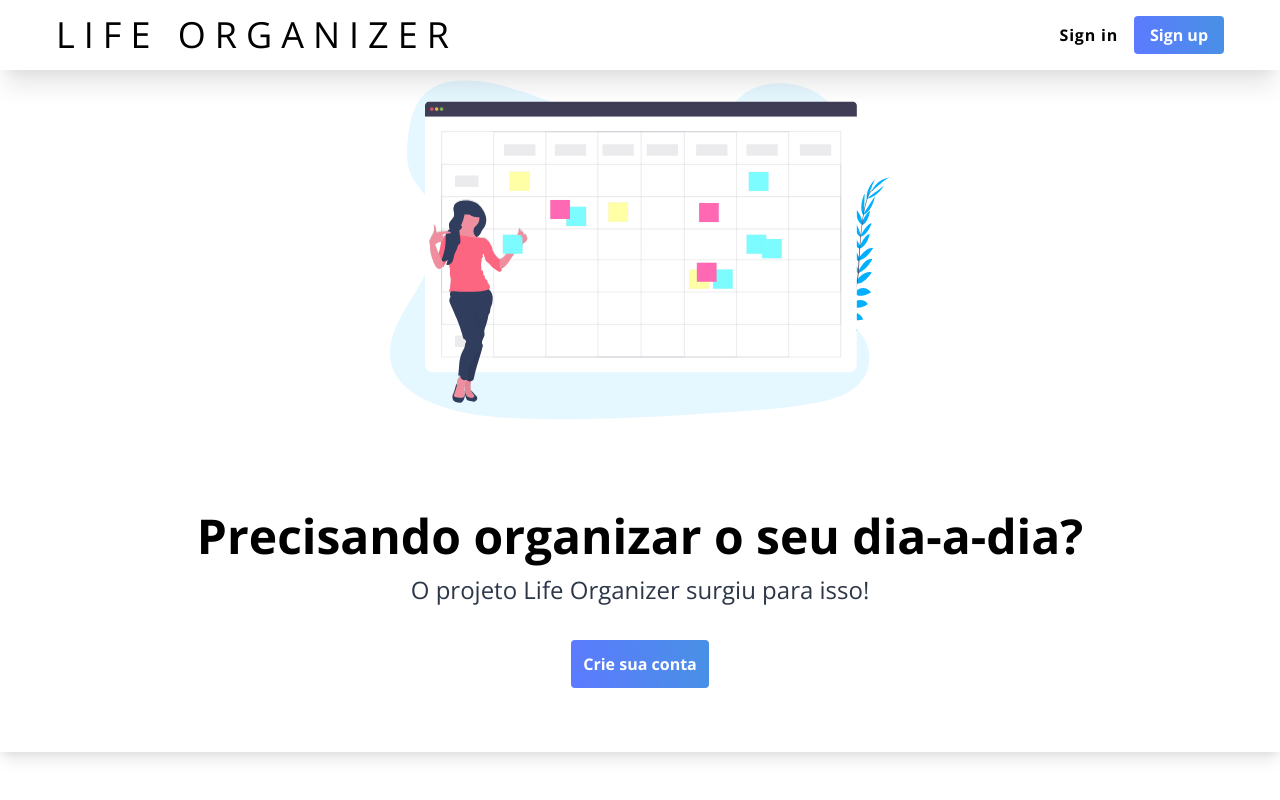
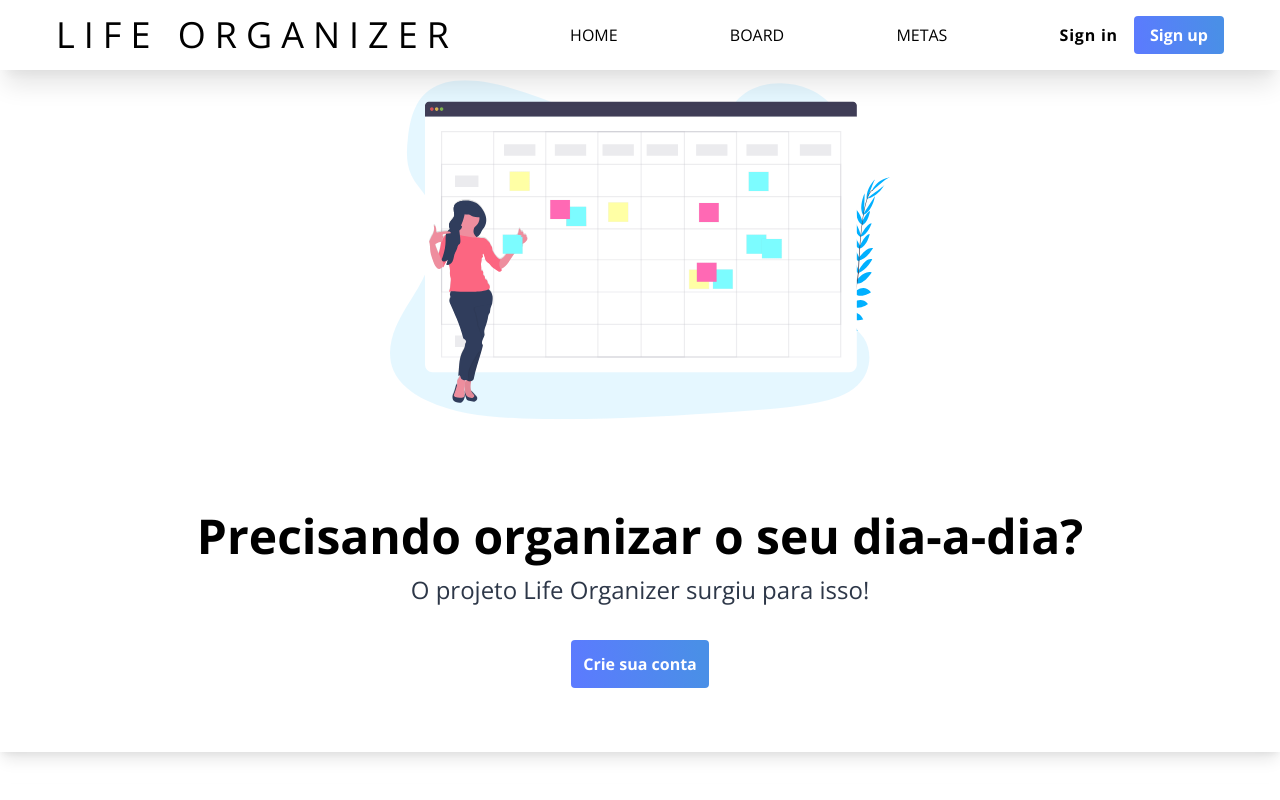
Before and after one commit to enohr/life-organizer, a Next.js app: page / in a window 1280 px wide. Shown: the top 800 px of the page. Built offline with nearby package versions, Linux system fonts and the light colour scheme; no server answers.

Commit message:
feat: new items to navbar

```diff
--- a/components/nav.tsx
+++ b/components/nav.tsx
@@ -25,6 +25,21 @@ const Nav: NextPage = () => {
             <a className="text-4xl font-normal lt-spacing-logo no-underline cursor-pointer ">
               LIFE ORGANIZER
             </a>
+          </Link>
+        </li>
+        <li>
+          <Link href="/">
+            <a>HOME</a>
+          </Link>
+        </li>
+        <li>
+          <Link href="/board">
+            <a>BOARD</a>
+          </Link>
+        </li>
+        <li>
+          <Link href="/achievements">
+            <a>METAS</a>
           </Link>
         </li>
         <ul className="flex justify-between items-center space-x-4">
```
